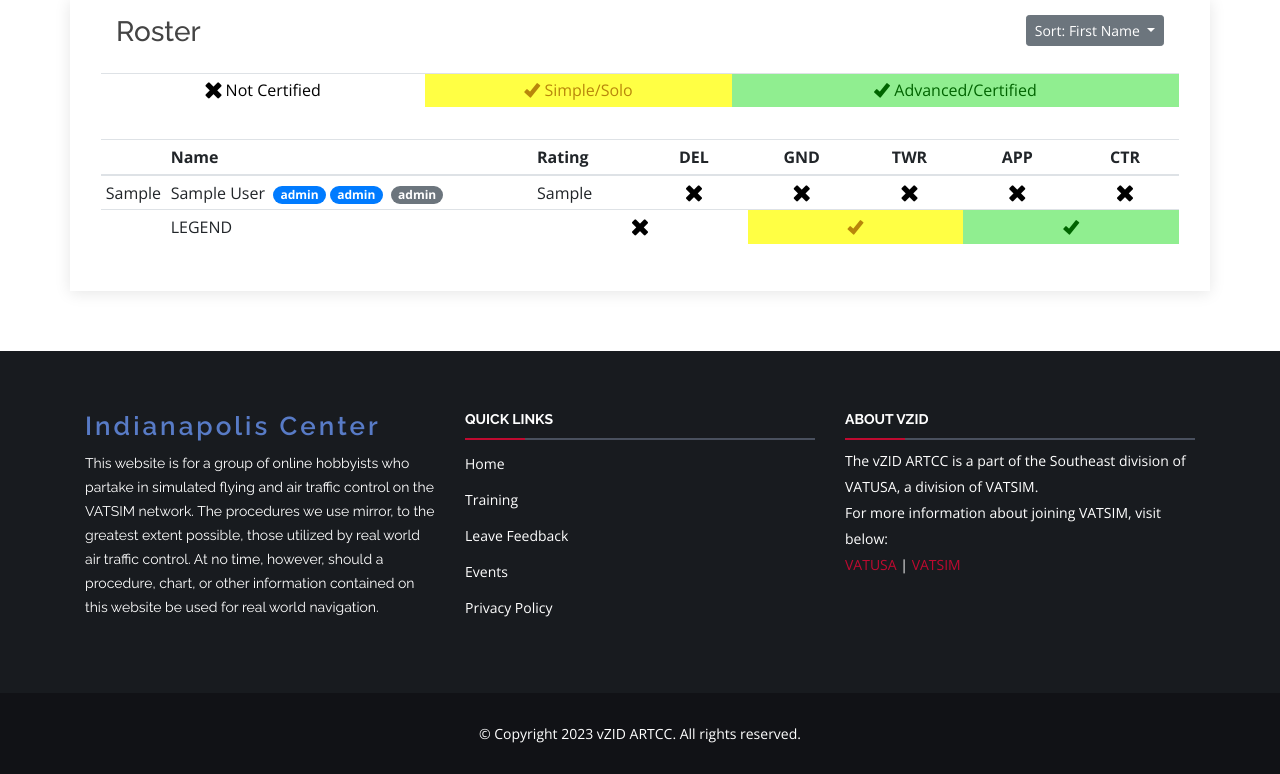
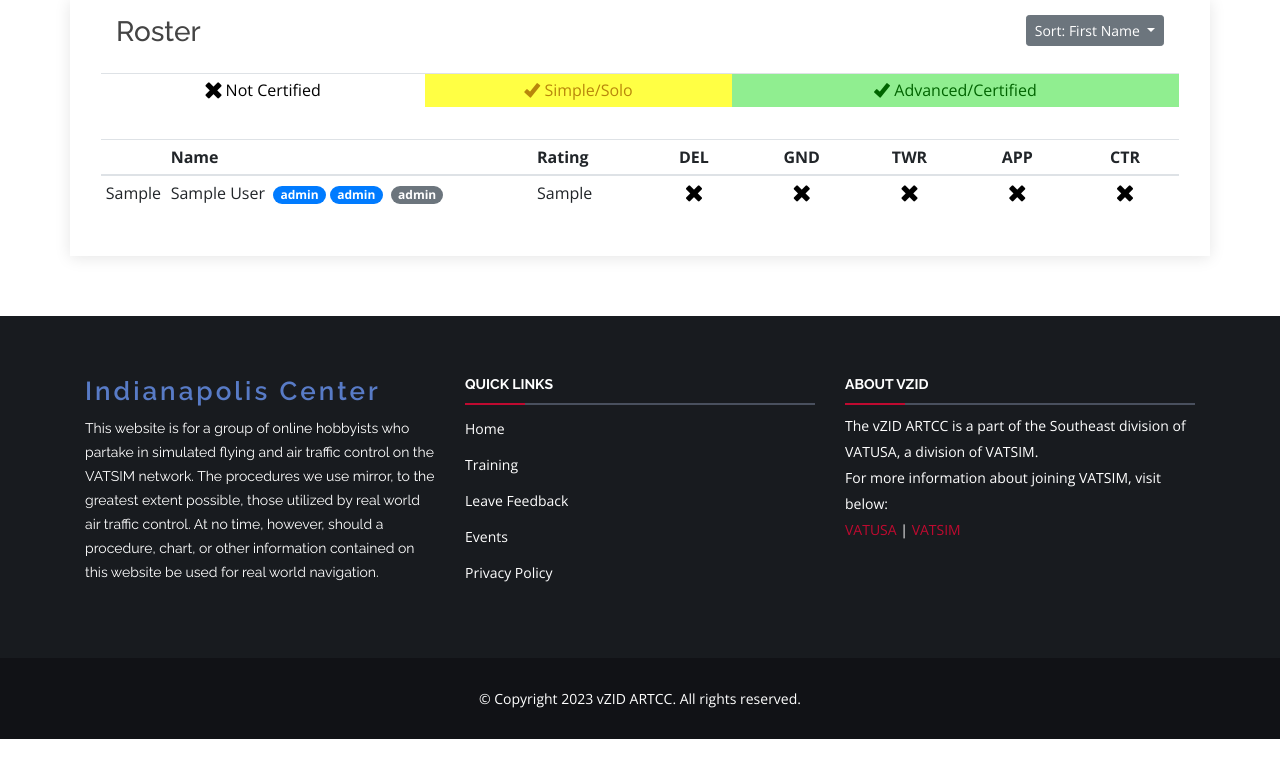
Before and after one commit to zid-wm/zid-web, a Django app: page /roster/ in a window 1280 px wide. Shown: the part 171-945 px from the top of the page. After the commit the page ends 910 px from the top, so only its background shows below. Run offline with Django 3.2, Linux system fonts and the light colour scheme; tables that the repository leaves empty hold one stand-in row (values such as "Sample post"); parts of the project's set-up code (start-up, migrations or seed data) failed here and were passed over; some libraries are stand-ins or nearby versions.

Commit message:
Remove superfluous legend line

```diff
--- a/apps/user/templates/roster.html
+++ b/apps/user/templates/roster.html
@@ -110,13 +110,6 @@
             {% endif %}
           </tr>
           {% endfor %}
-          <tr>
-              <td></td>
-              <td>LEGEND</td>
-              <td colspan="2" style="background-color:white; color:black; text-align:center"><i class="icofont-ui-close"></i></td>
-              <td colspan="2" style="background-color:#ffff44; color:darkgoldenrod; text-align:center"><i class="icofont-ui-check"></i></td>
-              <td colspan="2" style="background-color:lightgreen; color:darkgreen; text-align:center"><i class="icofont-ui-check"></i></td>
-          </tr>
         </thead>
       </table>
     </div>
```
